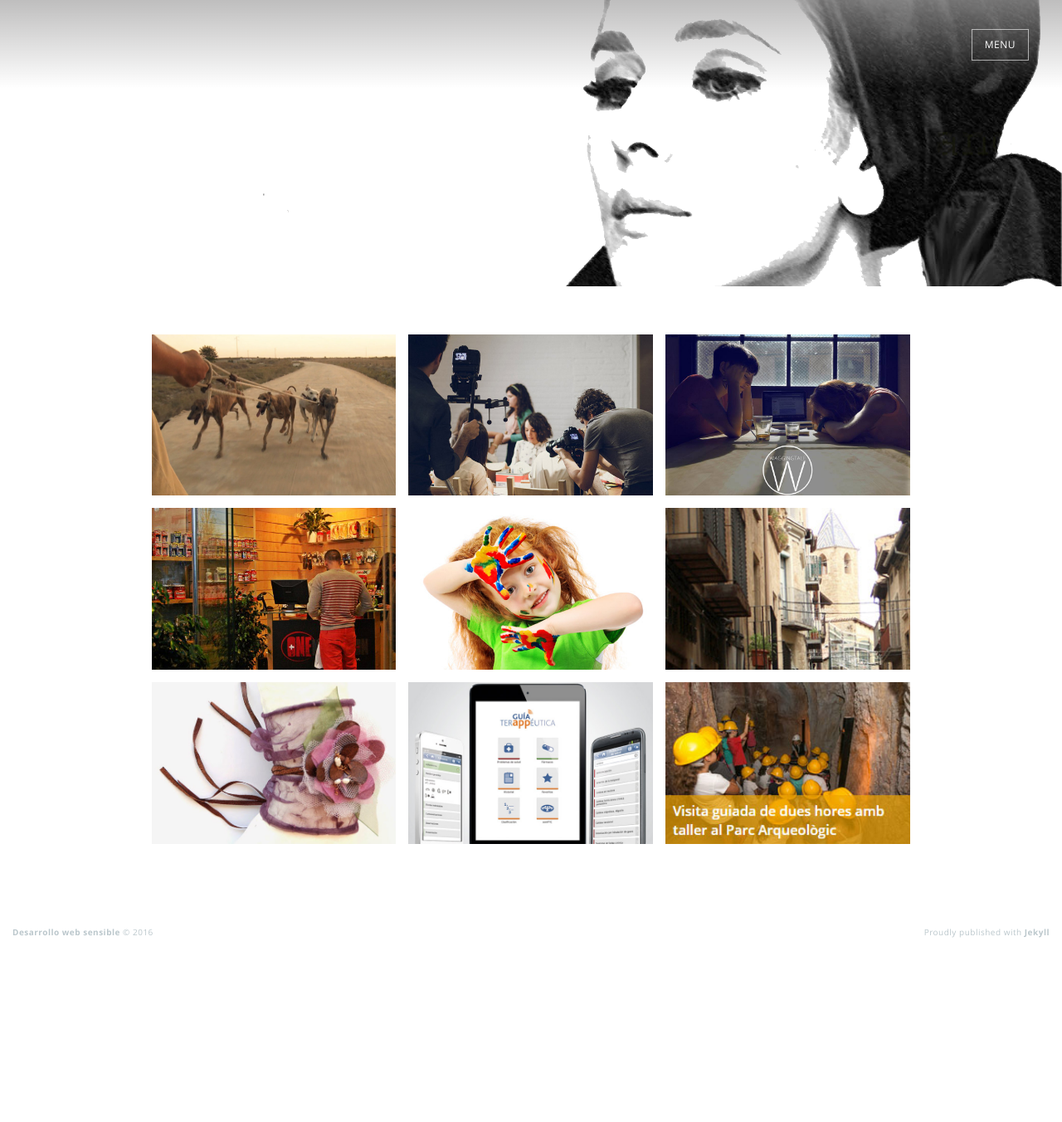
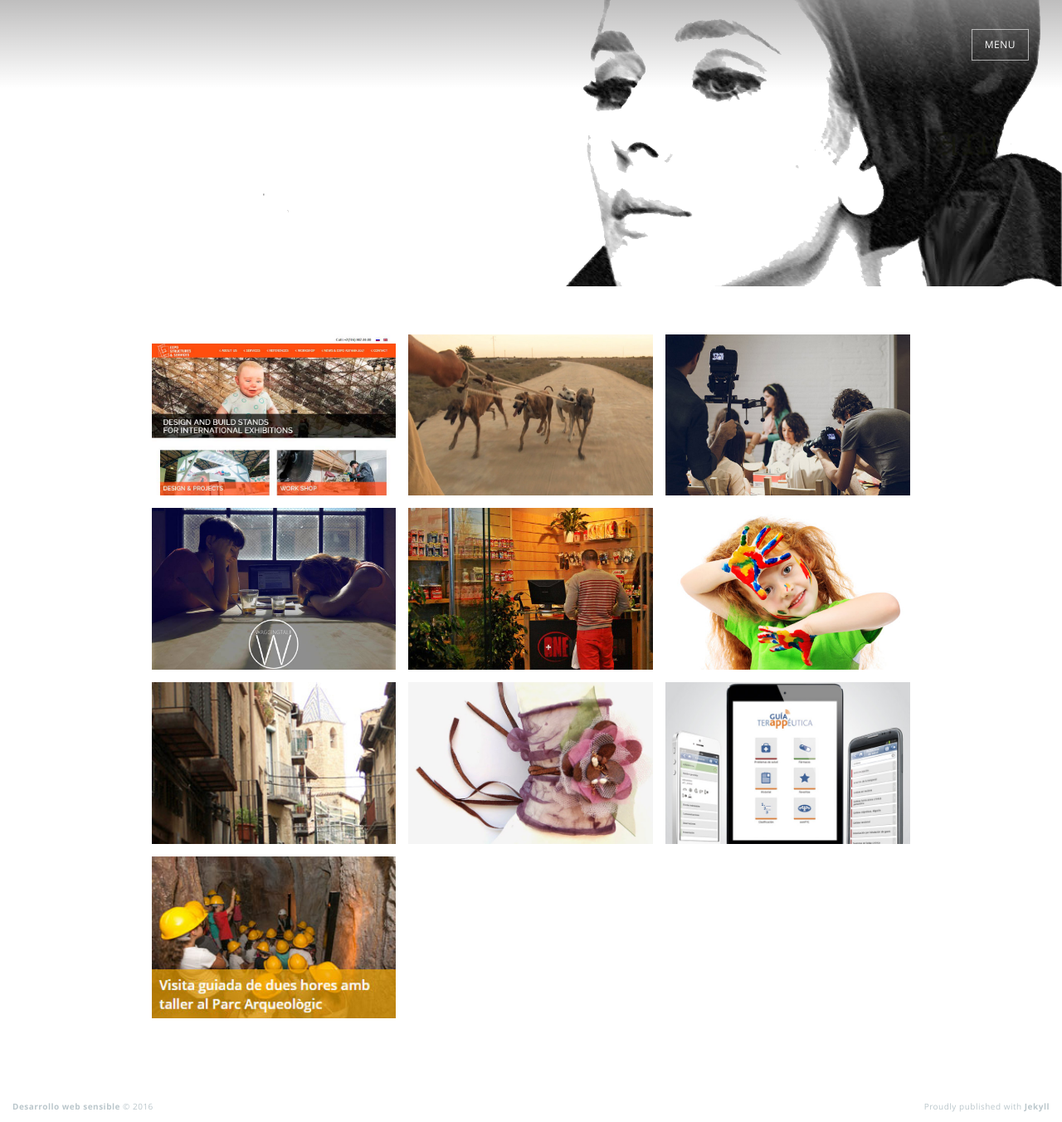
Before and after one commit to alexvijo/alexvijo.github.io, a Jekyll site: the page built from portfolio.md, in a window 1280 px wide. Shown: the whole page at 83% size. Built offline with Jekyll 4.4.1, drawn with Linux system fonts in a browser that asks for light colours; nearby versions of some CDN libraries; before the commit the page ends 1142 px from its top, so only the background shows below that.

Commit message:
expostructures

```diff
--- a/portfolio.md
+++ b/portfolio.md
@@ -10,6 +10,13 @@
 
 <div class="container">
 	<row>
+		<div class="col-xs-6 col-sm-4">
+			<div class="project" style="background-image: url({{site.url}}/assets/img/expostructures.jpg)">
+				<a class="project-link" href="http://expostructures.kz/" target="_blank">
+					<div class="project-title"><p>expostructures</p></div>
+				</a>
+			</div>
+		</div>
 		<div class="col-xs-6 col-sm-4">
 			<div class="project" style="background-image: url({{site.url}}/assets/img/febrero.jpg)">
 				<a class="project-link" href="http://februarythedocumentary.com" target="_blank">
```
Also changed, not shown: assets/img/expostructures.jpg (added).
